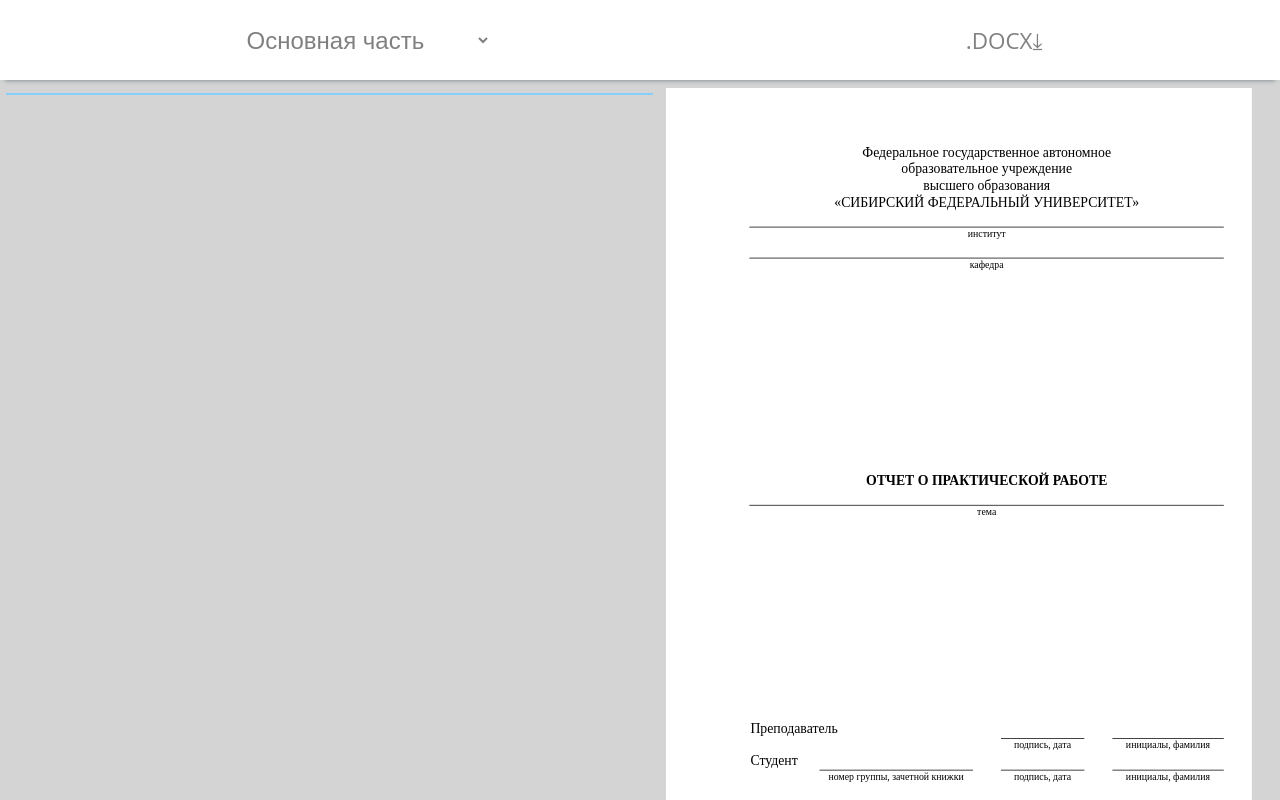
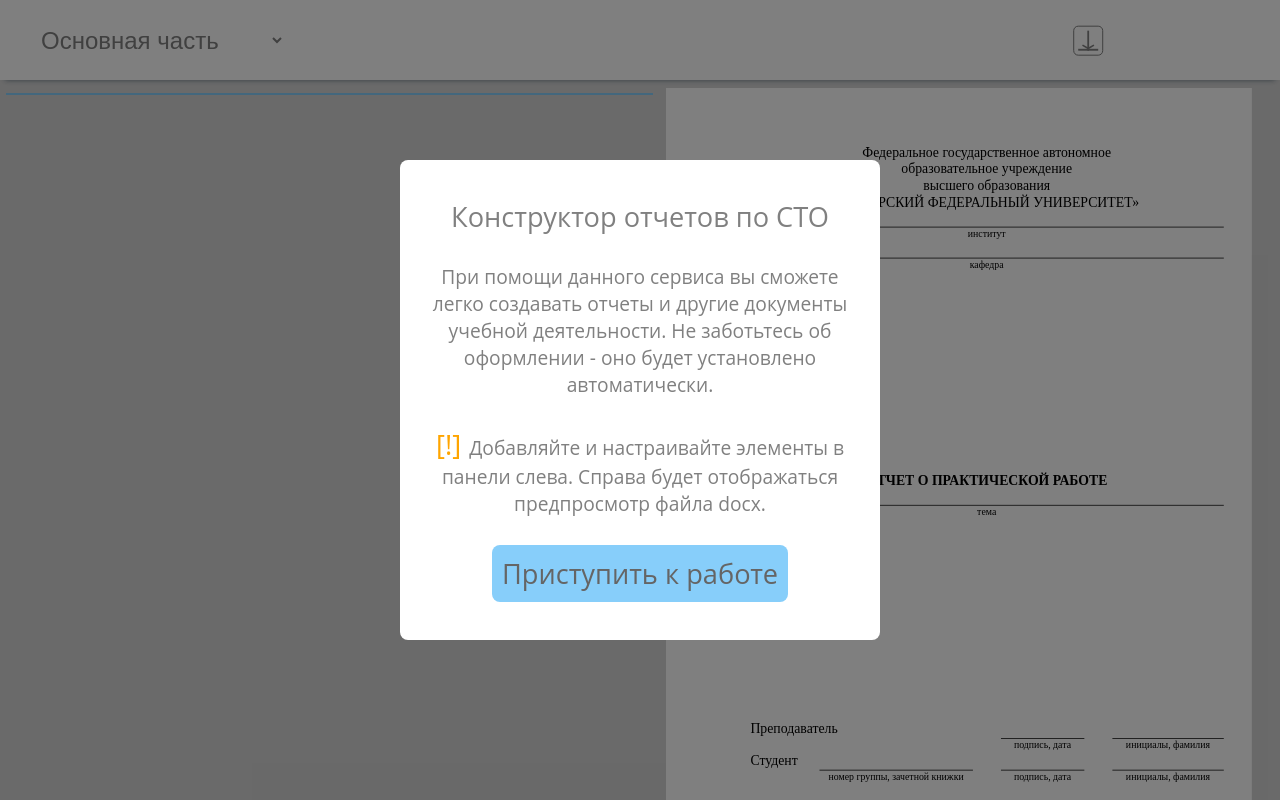
Before and after one commit to AKovalyuk/report-gen.github.io, a plain HTML site: page index.html in a window 1280 px wide. Drawn offline with nearby package versions, Linux system fonts and the light colour scheme.

Commit message:
Add icons & help

```diff
--- a/index.html
+++ b/index.html
@@ -1,11 +1,12 @@
 <!DOCTYPE html>
-<!--- just simple example -->
 <html>
     <head>
         <meta charset="utf-8">
+        <title>Конструктор отчетов по СТО</title>
         <link rel="stylesheet" type="text/css" href="styles/page.css">
         <link rel="stylesheet" type="text/css" href="styles/editor.css">
         <link rel="stylesheet" type="text/css" href="styles/table-editor.css">
+        <link rel="icon" href="/favicon.svg">
         <script id="MathJax-script" async src="https://cdn.jsdelivr.net/npm/mathjax@3/es5/tex-svg.js"></script>
         <script src="https://unpkg.com/docx@6.0.0/build/index.js"></script>
         <script src="https://cdnjs.cloudflare.com/ajax/libs/FileSaver.js/1.3.8/FileSaver.js"></script>
@@ -201,7 +202,7 @@
             </div>
         </div>
         <div id="header">
-            <select class="dropdown" id="dropdown-select-structure-element" style="margin-left: 0;"
+            <select class="dropdown" id="dropdown-select-structure-element" style="margin-left: 2rem;"
             onchange="changeStructureElement(this.selectedOptions[0].getAttribute('name'));">
                 <option name="title">Титульный лист</option>
                 <!---<option name="essay">Реферат</option>-->
@@ -211,12 +212,22 @@
                 <option name="abbr-list">Список сокращений</option>
                 <option name="source-list">Список источников</option>
             </select>
-            <div id="download-button">.DOCX⤓</div>
+            <div style="width: 30%; display: flex; justify-content: space-around;">
+                <svg id="download-button" width="31" height="31" viewBox="0 0 31 31" fill="none" xmlns="http://www.w3.org/2000/svg"><rect x="5.2085" y="23.8071" width="20" height="1.87101" fill="#808080"/><rect x="14.3085" y="25.6781" width="20" height="1.8" transform="rotate(-90 14.3085 25.6781)" fill="#808080"/><rect x="14.3085" y="23.0115" width="7.2" height="1.6" transform="rotate(-30 14.3085 23.0115)" fill="#808080"/><rect x="9.07309" y="20.7971" width="1.6" height="7.2" transform="rotate(-60 9.07309 20.7971)" fill="#808080"/><rect x="0.708496" y="1.17809" width="29" height="29" rx="4.5" stroke="#808080"/></svg>
+            </div>
         </div>
         <div id="add-source" hidden>
             <textarea id="search-source" rows='1' onkeydown="handleSourceSearchKeyDown();" oninput="fillSearchBlock();" onblur="finishSourceSearch();"></textarea>
             <div id="search-block"></div>
             <div id="add-source-tooltip">Выбрать:<code>Enter</code> Отмена:<code>Esc</code></div>
         </div>
+        <div id="help" data-version="2" hidden>
+            <div class="help-block" style="display: flex; align-content: space-around; flex-wrap: wrap; justify-content: center; color: grey">
+                <div style="font-size: 1.7rem;">Конструктор отчетов по СТО</div>
+                <div style="font-size: 1.2rem;">При помощи данного сервиса вы сможете легко создавать отчеты и другие документы учебной деятельности. Не заботьтесь об оформлении - оно будет установлено автоматически.</div>
+                <div class="help-tooltip">Добавляйте и настраивайте элементы в панели слева. Справа будет отображаться предпросмотр файла docx.</div>
+                <div class="help-button-start" onclick="hideTip();">Приступить к работе</div>
+            </div>
+        </div>
     </body>
 </html>
--- a/scripts/editor.js
+++ b/scripts/editor.js
@@ -105,10 +105,10 @@ function addSection(){
 
 // insert element from inner clipboard
 function fromPaste(){
-    let insertPanel = event.target.parentElement;
+    let insertPanel = event.currentTarget.parentElement;
     insertPanel.insertAdjacentHTML('afterend', insert);
     insertPanel.insertAdjacentHTML('afterend', clipboard);
-    loadValue(event.target.parentElement.nextSibling);
+    loadValue(event.currentTarget.parentElement.nextSibling);
 }
 
 // function for dropdown, make selected structure element visible, hide others
@@ -205,8 +205,8 @@ let clipboard = null;
 
 // copy element into clipboard
 function copyEditorElement(){
-    let target = event.target, depth=2;
-    if(event.target.parentElement.parentElement.matches('.heading')) depth = 3;
+    let target = event.currentTarget, depth=2;
+    if(event.currentTarget.parentElement.parentElement.matches('.heading')) depth = 3;
     while(depth){
         target = target.parentElement;
         depth--;
@@ -216,8 +216,8 @@ function copyEditorElement(){
 
 // copy element into clipboard & remove
 function cutEditorElement(){
-    let target = event.target, depth=2;
-    if(event.target.parentElement.parentElement.matches('.heading')) depth = 3;
+    let target = event.currentTarget, depth=2;
+    if(event.currentTarget.parentElement.parentElement.matches('.heading')) depth = 3;
     while(depth){
         target = target.parentElement;
         depth--;
@@ -229,8 +229,8 @@ function cutEditorElement(){
 
 // remove element
 function deleteEditorElement(){
-    let target = event.target, depth=2;
-    if(event.target.parentElement.parentElement.matches('.heading')) depth = 3;
+    let target = event.currentTarget, depth=2;
+    if(event.currentTarget.parentElement.parentElement.matches('.heading')) depth = 3;
     while(depth){
         target = target.parentElement;
         depth--;
@@ -672,6 +672,9 @@ window.onload = function(){
     upd();
     previewResizeObserver.observe(document.getElementById('preview'));
     document.getElementById('download-button').onclick = downloadDocument;
+    if(localStorage.getItem('help-version') == null || Number.parseInt(localStorage.getItem('help-version')) < Number.parseInt(document.getElementById('help').getAttribute('data-version'))){
+        document.getElementById('help').hidden = false;
+    }
 }
 
 function changeTitleType(e){
@@ -886,3 +889,8 @@ function reorder(){
     }
     console.log('Reorder in', performance.now() - time, 'ms')
 }
+
+function hideTip(){
+    document.getElementById('help').hidden = true;
+    localStorage.setItem('help-version', document.getElementById('help').getAttribute('data-version'));
+}
--- a/styles/editor.css
+++ b/styles/editor.css
@@ -281,3 +281,44 @@ code{
 #download-button:hover{
     color: lightgray;
 }
+#help{
+    z-index: 100000;
+    background-color: rgba(0, 0, 0, 0.5);
+    width: 100%;
+    height: 100%;
+    position: fixed;
+    top: 0;
+    left: 0;
+}
+.help-block{
+    padding: 3vh;
+    box-sizing: border-box;
+    text-align: center;
+    font-family: 'Open Sans';
+    border-radius: 8px;
+    background-color: white;
+    width: 60vh;
+    height: 60vh;
+    top: 20vh;
+    left: calc((100vw - 60vh) / 2);
+    position: relative;
+}
+.help-tooltip{
+    font-size: 1.2rem;
+}
+.help-tooltip::before{
+    content: "[!]";
+    color: orange;
+    margin-right: 0.5rem;
+    font-size: 1.7rem;
+    display: inline-block;
+}
+.help-button-start{
+    font-size: 1.7rem;
+    background-color: lightskyblue;
+    border-radius: 8px;
+    padding: 10px;
+    color: #656565;
+    cursor: pointer;
+    user-select: none;
+}
--- a/styles/page.css
+++ b/styles/page.css
@@ -2,7 +2,7 @@
 #header{
     position: fixed;
     display: flex;
-    justify-content: space-around;
+    justify-content: space-between;
     align-items: center;
     top: 0%;
     left: 0%;
```
Also changed, not shown: scripts/templates.js (+6 -3 lines), favicon.svg (added).
